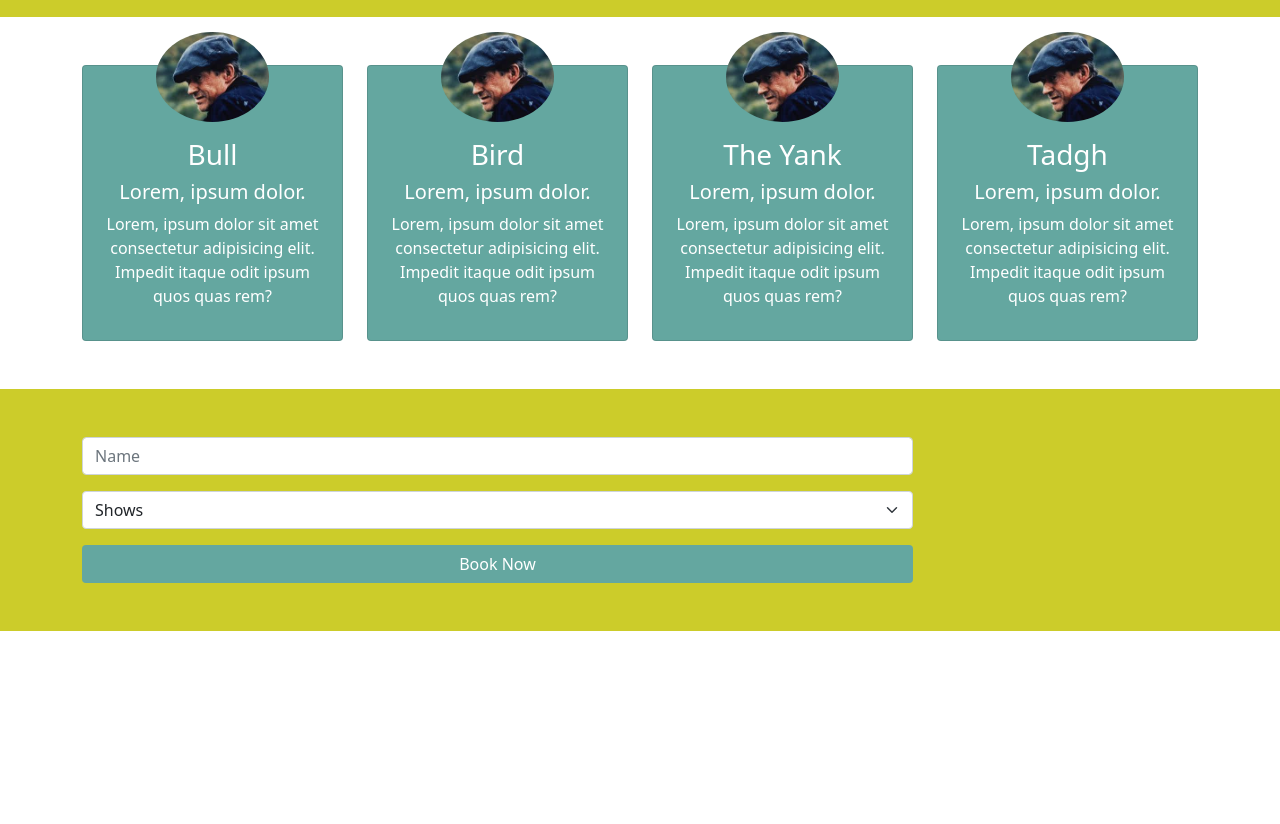
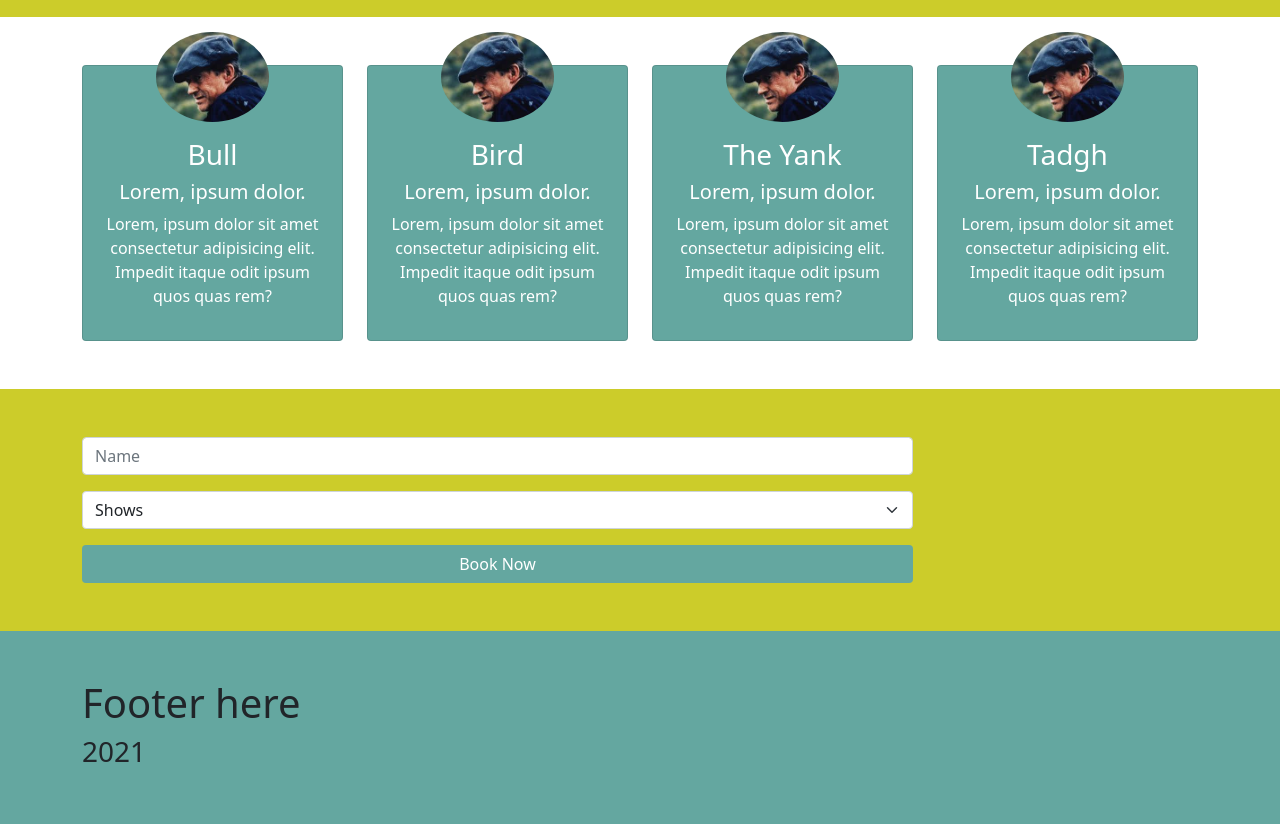
Before and after one commit to johnj974/The-Field, a plain HTML site: page index.html in a window 1280 px wide. Shown: the part 1140-1964 px from the top of the page. Before the commit the page ends 1771 px from the top, so only its background shows below. Drawn offline with nearby package versions, Linux system fonts and the light colour scheme.

Commit message:
footer area added+ year

```diff
--- a/css/style.css
+++ b/css/style.css
@@ -6,6 +6,7 @@
 
 .navbar,
 #schedule,
+#footer,
 .btn {
   background-color: rgb(100, 167, 160);
 }
@@ -35,6 +36,8 @@
 #reviews,
 #booking {
   background-color: rgba(204, 204, 42);
+  /* border-top: 5px solid rgb(100, 167, 160);
+  border-bottom: 5px solid rgb(100, 167, 160); */
 }
 
 .actor-card img {
--- a/index.html
+++ b/index.html
@@ -255,6 +255,16 @@
       </div>
     </section>
     <!-- FOOTER -->
+    <section id="footer">
+      <div class="container py-5">
+        <div class="row">
+          <div class="col">
+            <h1>Footer here</h1>
+            <h3 id="year"></h3>
+          </div>
+        </div>
+      </div>
+    </section>
     <script
       src="https://code.jquery.com/jquery-3.5.1.min.js"
       integrity="sha256-9/aliU8dGd2tb6OSsuzixeV4y/faTqgFtohetphbbj0="
```
